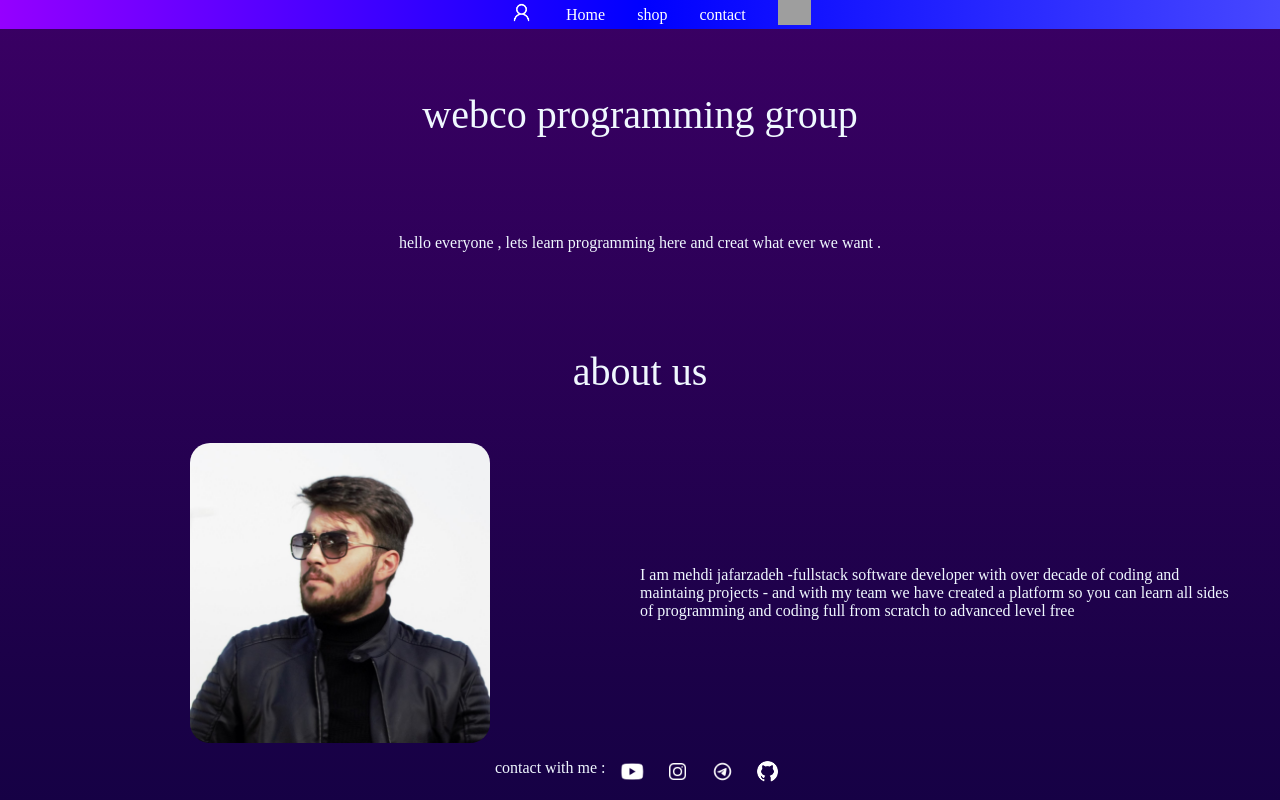
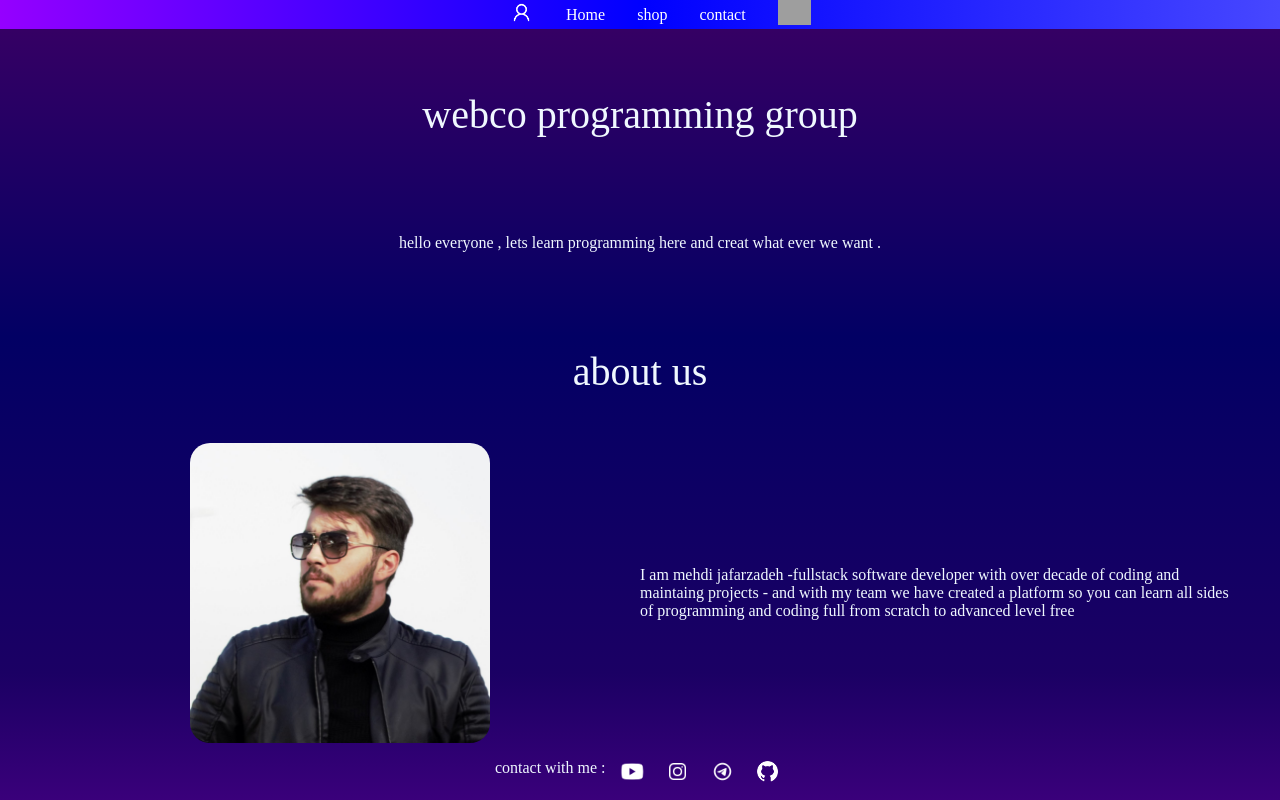
Before and after one commit to mehdi-Jafarzadeh/ecommerce-ui, a React (Create React App) app: page / in a window 1280 px wide. Shown: the top 800 px of the page. Built offline with nearby package versions, Linux system fonts and the light colour scheme; grey boxes are pictures that could not be loaded.

Commit message:
Home part 9 finished (dynamic) fixed 2

```diff
--- a/src/index.css
+++ b/src/index.css
@@ -4,7 +4,7 @@
 }
 .App {
   position: relative;
-  background: linear-gradient( rgb(58, 0, 100), rgb(27, 1, 72), rgb(1, 1, 57));
+  background: linear-gradient( rgb(58, 0, 100),rgb(2, 0, 100),rgb(27, 0, 100), rgb(109, 0, 160), rgb(1, 1, 57));
    /* z-index: -999;  */
 }
 main {
```
